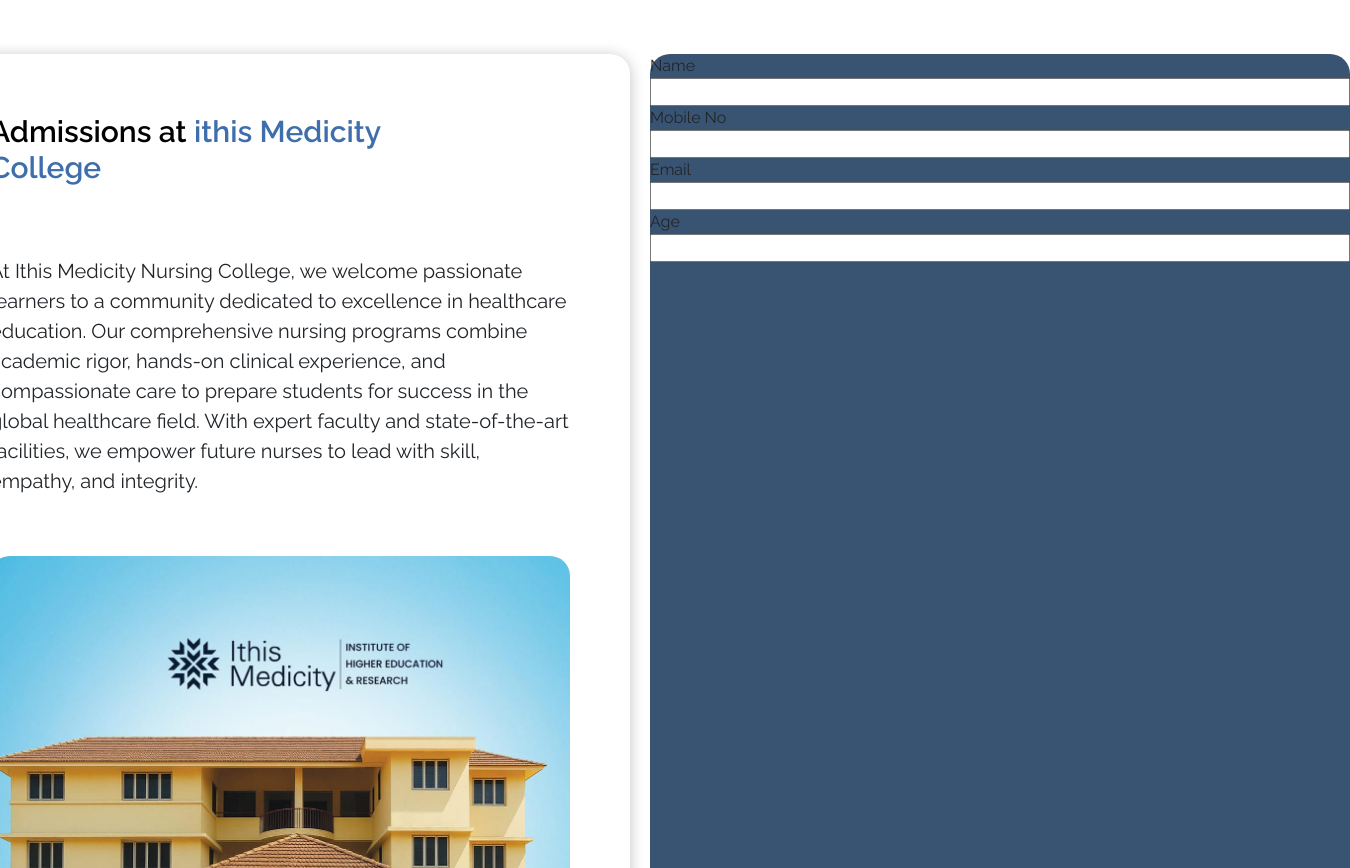
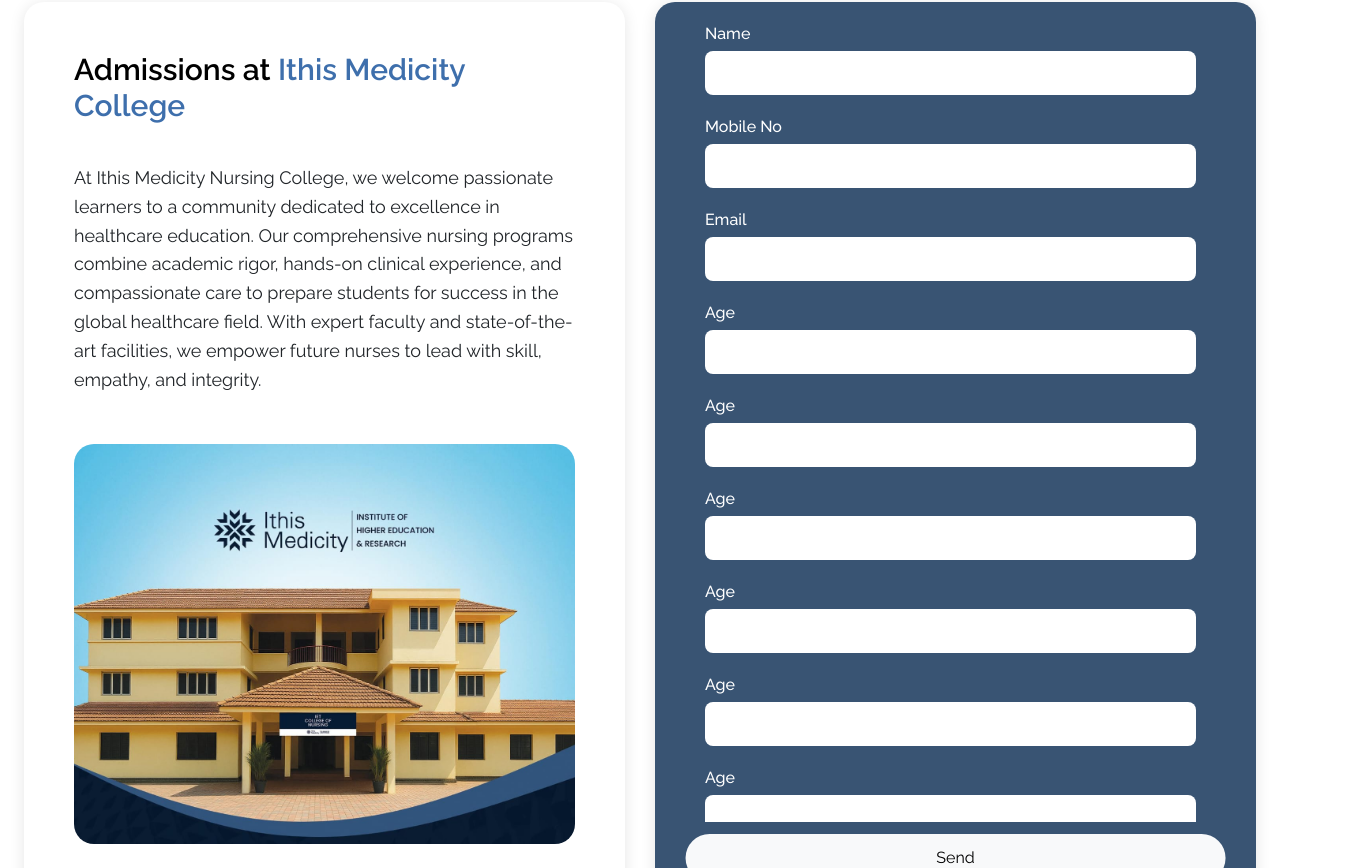
Before and after one commit to Warmyhealthconnect/ithis_website_fe, a React (Vite) app: page /admission in a window 1280 px wide. Shown: the part 526-1394 px from the top of the page, 1350 px wide, since content can reach past the window. Built offline with nearby package versions, Linux system fonts and the light colour scheme.

Commit message:
vk Oct 23 1:04

```diff
--- /dev/null
+++ b/src/Admin/Components/AdminLoginModal/AdminLoginModal.css
@@ -0,0 +1,33 @@
+.modal-overlay {
+  position: fixed;
+  top: 0;
+  left: 0;
+  width: 100%;
+  height: 100%;
+  background: rgba(0, 0, 0, 0.6);
+  display: flex;
+  justify-content: center;
+  align-items: center;
+  z-index: 9999;
+}
+
+.modal-container {
+  background: #fff;
+  padding: 25px;
+  border-radius: 10px;
+  width: 90%;
+  max-width: 400px;
+  box-shadow: 0px 5px 15px rgba(0, 0, 0, 0.3);
+}
+
+.login_button{
+    background-color: #112237;
+    color: white;
+}
+
+.login_button:hover{
+    border:1px solid #112237;
+    box-shadow: 1px 1px 3px;
+    background-color: white;
+    color: #112237;
+}
--- /dev/null
+++ b/src/Admin/Components/AdminLoginModal/AdminLoginModal.jsx
@@ -0,0 +1,40 @@
+import React from "react";
+import "./AdminLoginModal.css";
+
+export default function AdminLoginModal({ show, onClose }) {
+  if (!show) return null; // Don't render unless open
+
+  return (
+    <div className="modal-overlay" onClick={onClose}>
+      <div
+        className="modal-container position-relative"
+        onClick={(e) => e.stopPropagation()} // prevent closing when clicking inside
+      >
+        {/* Close Button */}
+        <button
+          type="button"
+          className="btn-close position-absolute top-0 end-0 m-3"
+          aria-label="Close"
+          onClick={onClose}
+        ></button>
+
+        <h3 className="text-center mb-3">Admin Login</h3>
+        <form>
+          <div className="mb-3">
+            <label className="form-label">Email</label>
+            <input type="text" className="form-control" placeholder="Enter email" />
+          </div>
+          <div className="mb-3">
+            <label className="form-label">Password</label>
+            <input type="password" className="form-control" placeholder="Enter password" />
+          </div>
+          <div className="d-flex justify-content-center mt-3">
+            <button type="submit" className="btn login_button">
+              Login
+            </button>
+          </div>
+        </form>
+      </div>
+    </div>
+  );
+}
--- a/src/Components/Header/Header.jsx
+++ b/src/Components/Header/Header.jsx
@@ -46,7 +46,7 @@
               </div>
             </li>
 
-            <li><Link to="/gallery">Gallery</Link></li>
+            <li><Link to="/gallery">Facilities</Link></li>
             <li><Link to="/admission">Admission</Link></li>
             <li><Link to="/contact">Contact</Link></li>
 
--- a/src/pages/Admission/Admission.css
+++ b/src/pages/Admission/Admission.css
@@ -1,57 +1,136 @@
-    .admission-grid {
-        display: grid;
-        grid-template-columns: auto auto;
+.admission-section {
+    display: flex;
     justify-content: center;
-        gap: 20px;
-        margin-top: 100px;
+    align-items: flex-start;
+    gap: 30px;
 }
 
-    .info {
-        /* background-color: blue; */
-        width: 700px;
-        height: 1030px;
+/* Left Info Column */
+.info-column {
+    background: #fff;
     border-radius: 20px;
-        box-shadow: 0 2px 15px rgba(0, 0, 0, 0.242);
-        padding: 60px;
-
+    box-shadow: 0 2px 15px rgba(0, 0, 0, 0.1);
+    padding: 50px;
+    height: 900px;
 }
 
-    .form {
-        background-color: var(--secondary);
-        width: 700px;
-        height: 1030px;
+.admission-heading h1 {
+    font-weight: 600;
+    font-size: 30px;
+    color: #000;
+}
+
+.info-box {
+    font-size: 18px;
+    margin-top: 40px;
+    line-height: 1.6;
+}
+
+.img-container {
+    width: 100%;
+    height: 400px;
+    margin-top: 50px;
+    background-image: url("/admissionimg.jpg");
+    background-size: cover;
+    background-position: center;
     border-radius: 20px;
 }
 
-    .admission-heading{
-        width: 500px;
+/* Right Form Column */
+.form-column {
+    position: relative;
+    /* Needed for fixed button inside */
+    background-color: var(--secondary);
+    border-radius: 20px;
+    height: 900px;
+    /* Same as left column */
+    padding: 20px 50px 80px 50px;
+    /* Extra bottom padding for button */
+    box-shadow: 0 2px 15px rgba(0, 0, 0, 0.1);
 }
 
-    .admission-heading h1{
-        font-weight: 600;
-        font-size: 30px;
-        color: black;
-    }
-
-    .info-box{
-        /* background-color: antiquewhite; */
-        width: 100%;
-        /* height: 40px; */
-        font-size: 20px;
-        margin-top: 70px;
-    }
-
-    .img-container{
-        /* background-color: antiquewhite; */
-        width: 100%;
-        height: 500px;
-        margin-top: 60px;
-        background-image: url('/admissionimg.jpg');
-        background-size: cover;
-        border-radius: 20px;
-    }
-
-    .input-box{
+.form-wrapper {
+    height: 100%;
     display: flex;
     flex-direction: column;
 }
+
+.form-content {
+    flex: 1;
+    overflow-y: auto;
+    display: flex;
+    flex-direction: column;
+    gap: 20px;
+    padding-right: 10px;
+    /* for scrollbar space */
+}
+
+/* Fixed button at bottom */
+.form-button {
+    position: absolute;
+    bottom: 20px;
+    left: 50%;
+    transform: translateX(-50%);
+    width: 90%;
+    text-align: center;
+}
+
+.form-button button {
+    width: 100%;
+    padding: 12px;
+    border-radius:50px;
+    border: none;
+    font-size: 16px;
+    cursor: pointer;
+}
+
+
+.input-box {
+    display: flex;
+    flex-direction: column;
+    font-weight: 500;
+    color: #fff;
+}
+
+.input-box input {
+    padding: 10px;
+    border-radius: 8px;
+    border: none;
+    margin-top: 5px;
+    outline: none;
+}
+
+/* Subtle scrollbar style */
+.form-column::-webkit-scrollbar {
+    width: 6px;
+}
+
+.form-column::-webkit-scrollbar-thumb {
+    background-color: #ccc;
+    border-radius: 10px;
+}
+
+/* ---------------------------------
+   Responsive (Average Mobile)
+---------------------------------- */
+@media (max-width: 768px) {
+    .admission-section {
+        flex-direction: column;
+        gap: 20px;
+    }
+
+    .info-column,
+    .form-column {
+        width: 100%;
+        height: auto;
+        padding: 30px;
+    }
+
+    .img-container {
+        height: 250px;
+    }
+
+    .form-column {
+        overflow-y: visible;
+    }
+}
--- a/src/pages/Admission/Admission.jsx
+++ b/src/pages/Admission/Admission.jsx
@@ -9,38 +9,88 @@
         <>
             <Banner page={'Admission'} />
 
-            <div className="admission-grid">
-                <div className="info">
-                    <div className='admission-heading'>
-                        <h1>Admissions at <span style={{ color: "#3E6FAC" }}>ithis Medicity College</span></h1>
+            <div className="row mx-auto px-4 my-5 admission-section">
+                {/* Left Info Column */}
+                <div className="col info-column">
+                    <div className="admission-heading">
+                        <h1>
+                            Admissions at <span style={{ color: "#3E6FAC" }}>Ithis Medicity College</span>
+                        </h1>
                     </div>
 
                     <div className="info-box">
-                        <p>At Ithis Medicity Nursing College, we welcome passionate learners to a community dedicated to excellence in healthcare education. Our comprehensive nursing programs combine academic rigor, hands-on clinical experience, and compassionate care to prepare students for success in the global healthcare field. With expert faculty and state-of-the-art facilities, we empower future nurses to lead with skill, empathy, and integrity.</p>
+                        <p>
+                            At Ithis Medicity Nursing College, we welcome passionate learners to a
+                            community dedicated to excellence in healthcare education. Our
+                            comprehensive nursing programs combine academic rigor, hands-on clinical
+                            experience, and compassionate care to prepare students for success in the
+                            global healthcare field. With expert faculty and state-of-the-art
+                            facilities, we empower future nurses to lead with skill, empathy, and
+                            integrity.
+                        </p>
                     </div>
 
-                    <div className="img-container">
-                        {/* <img src="/admissionimg.jpg" alt="" /> */}
+                    <div className="img-container"></div>
+                </div>
+
+                {/* Right Form Column */}
+                <div className="col form-column">
+                    <div className="form-wrapper">
+                        <form className="form-content">
+                            <label className="input-box" htmlFor="name">
+                                Name
+                                <input type="text" id="name" name="name" />
+                            </label>
+                            <label className="input-box" htmlFor="mobile">
+                                Mobile No
+                                <input type="number" id="mobile" name="mobile" />
+                            </label>
+                            <label className="input-box" htmlFor="email">
+                                Email
+                                <input type="email" id="email" name="email" />
+                            </label>
+                            <label className="input-box" htmlFor="age">
+                                Age
+                                <input type="number" id="age" name="age" />
+                            </label>
+                            <label className="input-box" htmlFor="age">
+                                Age
+                                <input type="number" id="age" name="age" />
+                            </label>
+                            <label className="input-box" htmlFor="age">
+                                Age
+                                <input type="number" id="age" name="age" />
+                            </label>
+                            <label className="input-box" htmlFor="age">
+                                Age
+                                <input type="number" id="age" name="age" />
+                            </label>
+                            <label className="input-box" htmlFor="age">
+                                Age
+                                <input type="number" id="age" name="age" />
+                            </label>
+                            <label className="input-box" htmlFor="age">
+                                Age
+                                <input type="number" id="age" name="age" />
+                            </label>
+                            <label className="input-box" htmlFor="age">
+                                Age
+                                <input type="number" id="age" name="age" />
+                            </label>
+                            {/* Add more fields */}
+                        </form>
+
+                        {/* Fixed Submit Button */}
+                        <div className="form-button">
+                            <button type="submit" className="btn btn-light">
+                                Send
+                            </button>
+                        </div>
                     </div>
                 </div>
-                <div className="form">
 
-                    <div className="personal-info">
-                        <label className='input-box' htmlFor="name">Name
-                            <input type="text" id='name' name='name' />
-                        </label>
-                        <label className='input-box' htmlFor="mobile">Mobile No
-                            <input type="number" id='mobile' name='mobile' />
-                        </label>
-                        <label className='input-box' htmlFor="email">Email
-                            <input type="email" id='email' name='email' />
-                        </label>
-                        <label className='input-box' htmlFor="age">Age
-                            <input type="number" id='age' name='age' />
-                        </label>
-                    </div>
-                </div>
             </div>
+
         </>
     )
 }
```
Also changed, not shown: src/Components/Footer/Footer.css (+113 -5 lines), src/Components/Footer/Footer.jsx (+20 -10 lines), src/pages/Home/Home.css (+59 -15 lines). Lines whose indentation alone changed are shown as unchanged.
